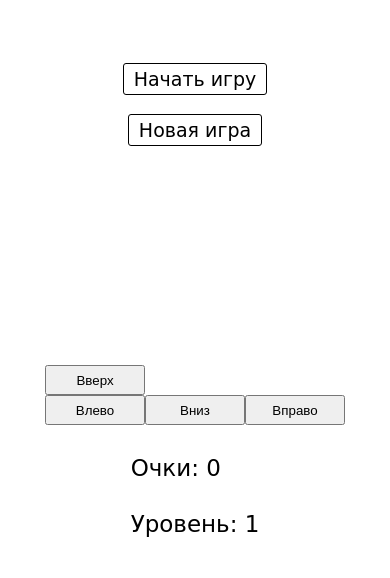
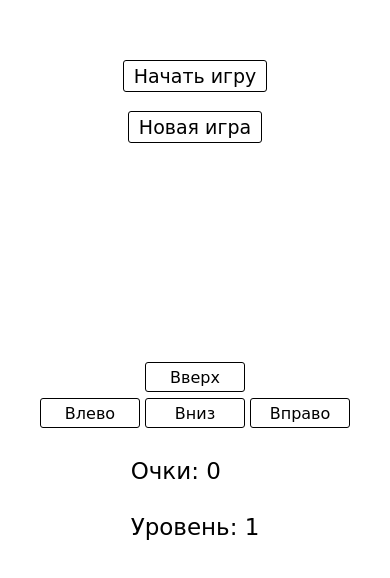
Before and after one commit to Jet-Green/snake, a plain HTML site: page index.html in a window 390 px wide. Shown: the part 130-708 px from the top of the page. Drawn offline with Linux system fonts and the light colour scheme; a web font is replaced by a local one.

Commit message:
Some mobile UI improvements

```diff
--- a/index.html
+++ b/index.html
@@ -19,8 +19,8 @@
 
     <canvas id="canvas"></canvas><br/>
     <div id="buttons">
-                               <button id="w" onclick="gameControl.processBtnInput(this)">Вверх</button><br>
-        <button id="a" onclick="gameControl.processBtnInput(this)">Влево</button><button id="s" onclick="gameControl.processBtnInput(this)">Вниз</button><button id="d" onclick="gameControl.processBtnInput(this)">Вправо</button>
+                               <button id="top" onclick="gameControl.processBtnInput(this)">Вверх</button><br>
+        <button onclick="gameControl.processBtnInput(this)">Влево</button><button id="middle" onclick="gameControl.processBtnInput(this)">Вниз</button><button onclick="gameControl.processBtnInput(this)">Вправо</button>
     </div>
     <div class="menu">
         <div>Очки: <span id="score">0</span></div>
--- a/style.css
+++ b/style.css
@@ -13,6 +13,14 @@ canvas {
 button {
     height: 30px;
     width: 100px;
+
+    font-family: 'Tourney', cursive;
+    font-size: 16px;
+
+    background: white;
+
+    border: 1px solid black;
+    border-radius: 3px;
 }
 .menu>* {
     margin-top: 30px;
@@ -27,3 +35,10 @@ form {
 
     cursor: pointer;
 }
+#top {
+    margin-left: 105px;
+    margin-bottom: 6px;
+}
+#middle {
+    margin: 0 5px 0 5px;
+}
```
